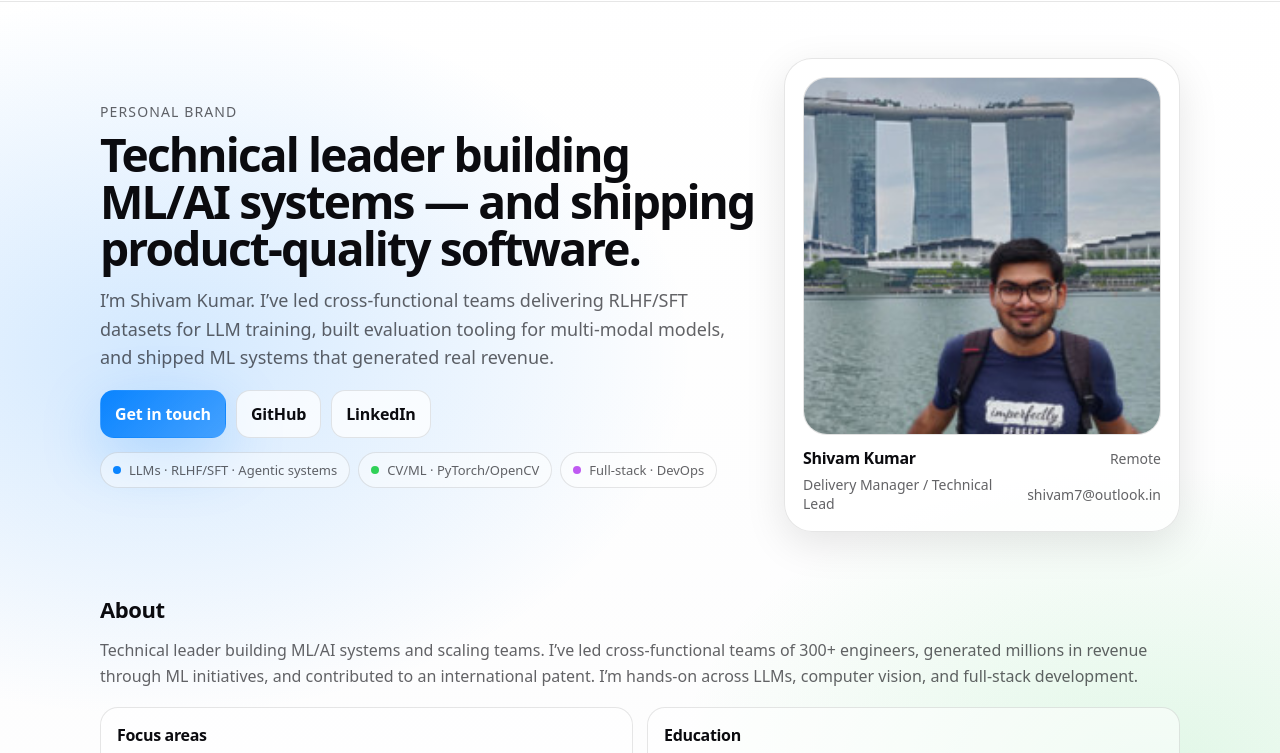
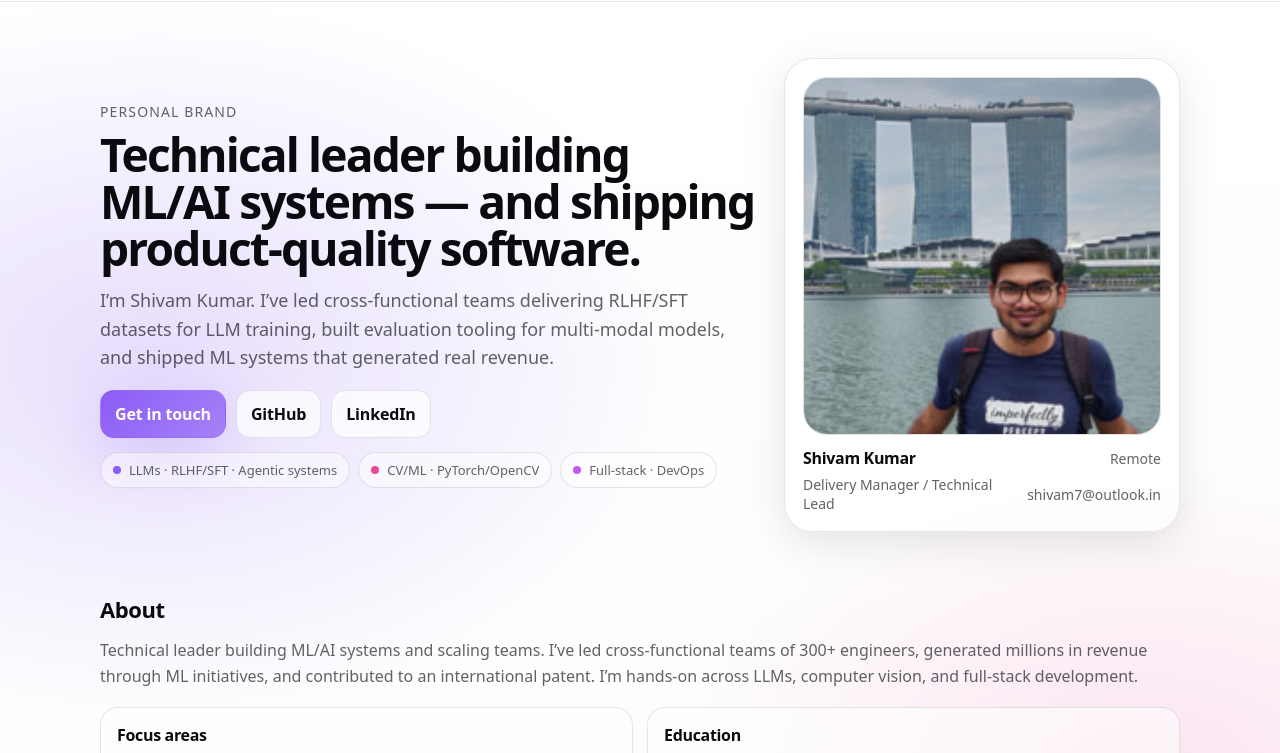
Before and after one commit to shivamiitgoa/shivamiitgoa.github.io, a plain HTML site: page index.html in a window 1280 px wide. Shown: the part 63-816 px from the top of the page. Drawn offline with Linux system fonts and the light colour scheme.

Commit message:
Update site theme to purple

```diff
--- a/css/site.css
+++ b/css/site.css
@@ -14,8 +14,8 @@
   --border: rgba(11,11,15,.10);
   --shadow: 0 12px 40px rgba(0,0,0,.10);
 
-  --accent: #0a84ff;
-  --accent2: #30d158;
+  --accent: #8b5cf6; /* purple */
+  --accent2: #ec4899; /* pink accent */
 
   --radius-xl: 28px;
   --radius-lg: 18px;
@@ -44,8 +44,8 @@ body{
   font-family: var(--font);
   color: var(--text);
   background:
-    radial-gradient(900px 600px at 12% 10%, rgba(10,132,255,.18), transparent 60%),
-    radial-gradient(800px 520px at 90% 20%, rgba(48,209,88,.14), transparent 60%),
+    radial-gradient(900px 600px at 12% 10%, rgba(139,92,246,.20), transparent 60%),
+    radial-gradient(800px 520px at 90% 20%, rgba(236,72,153,.14), transparent 60%),
     linear-gradient(180deg, var(--bg), var(--bg2));
 }
 
@@ -84,7 +84,7 @@ a:hover{opacity:.95}
   width: 30px;
   height: 30px;
   border-radius: 10px;
-  background: linear-gradient(135deg, var(--accent), rgba(10,132,255,.2));
+  background: linear-gradient(135deg, var(--accent), rgba(139,92,246,.20));
   box-shadow: inset 0 1px 0 rgba(255,255,255,.35);
 }
 .brand-name{font-weight: 650; letter-spacing: -0.02em; white-space:nowrap; overflow:hidden; text-overflow:ellipsis;}
@@ -100,7 +100,7 @@ a:hover{opacity:.95}
   padding: 8px 10px;
   border-radius: 10px;
 }
-.nav a:hover{ background: rgba(10,132,255,.08); color: var(--text); }
+.nav a:hover{ background: rgba(139,92,246,.10); color: var(--text); }
 
 .header-actions{
   display:flex;
@@ -131,7 +131,7 @@ a:hover{opacity:.95}
 }
 .mobile-panel .container{ padding: 12px 20px 16px; }
 .mobile-panel a{ display:block; padding: 10px 12px; border-radius: 12px; color: var(--muted); }
-.mobile-panel a:hover{ background: rgba(10,132,255,.08); color: var(--text); }
+.mobile-panel a:hover{ background: rgba(139,92,246,.10); color: var(--text); }
 
 @media (max-width: 860px){
   .nav{display:none}
@@ -200,10 +200,10 @@ a:hover{opacity:.95}
 }
 .btn:hover{ background: var(--surface-strong); }
 .btn.primary{
-  background: linear-gradient(135deg, rgba(10,132,255,1), rgba(10,132,255,.72));
+  background: linear-gradient(135deg, rgba(139,92,246,1), rgba(139,92,246,.72));
   color: white;
   border-color: rgba(255,255,255,.0);
-  box-shadow: 0 18px 60px rgba(10,132,255,.26);
+  box-shadow: 0 18px 60px rgba(139,92,246,.28);
 }
 .btn.primary:hover{ filter: brightness(1.02); }
 .btn.subtle{ box-shadow:none; }
@@ -291,7 +291,7 @@ a:hover{opacity:.95}
 
 .small-links{ display:flex; flex-wrap:wrap; gap: 10px; }
 .small-links a{ color: var(--muted); padding: 6px 8px; border-radius: 10px; }
-.small-links a:hover{ background: rgba(10,132,255,.08); color: var(--text); }
+.small-links a:hover{ background: rgba(139,92,246,.10); color: var(--text); }
 
 /* Accessibility */
 .skip{
```
